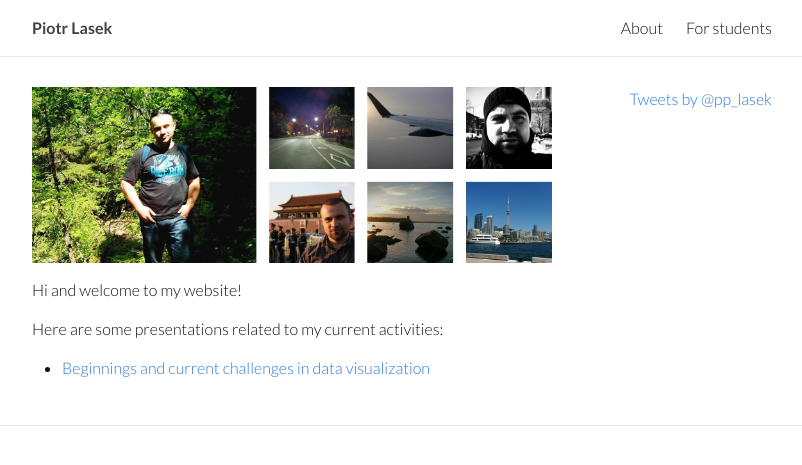
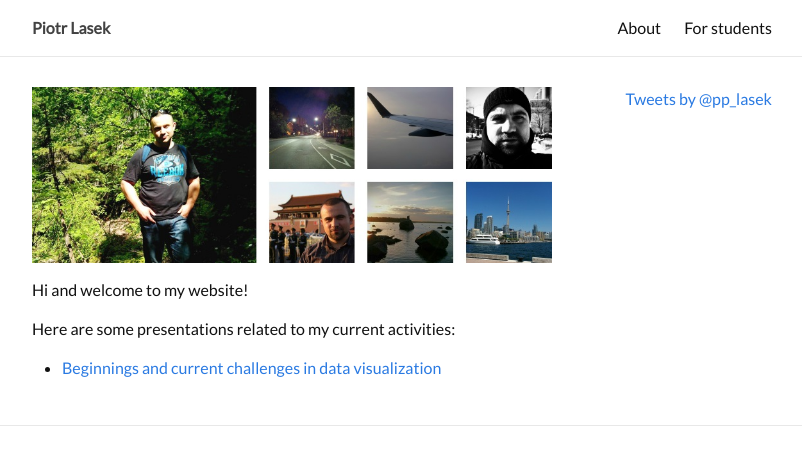
Before and after one commit to piotrlasek/piotrlasek.github.io, a Jekyll site: the page built from index.html, in a window 1280 px wide. Shown: the top 465 px of the page, without its empty margins (238-1040 px from the left). Built offline with Jekyll 4.4.1, drawn with Linux system fonts in a browser that asks for light colours; comment, search, counter and statistics services are not loaded.

Commit message:
Update main.scss

```diff
--- a/css/main.scss
+++ b/css/main.scss
@@ -3,7 +3,7 @@
 ---
 @charset "utf-8";
 
-@import url('https://fonts.googleapis.com/css?family=Lato:100,100i,300,300i,400,400i,700,700i,900,900i');
+@import url('https://fonts.googleapis.com/css?family=Lato');
 
 // Our variables
 $base-font-family: Lato, Arial, sans-serif;
```
